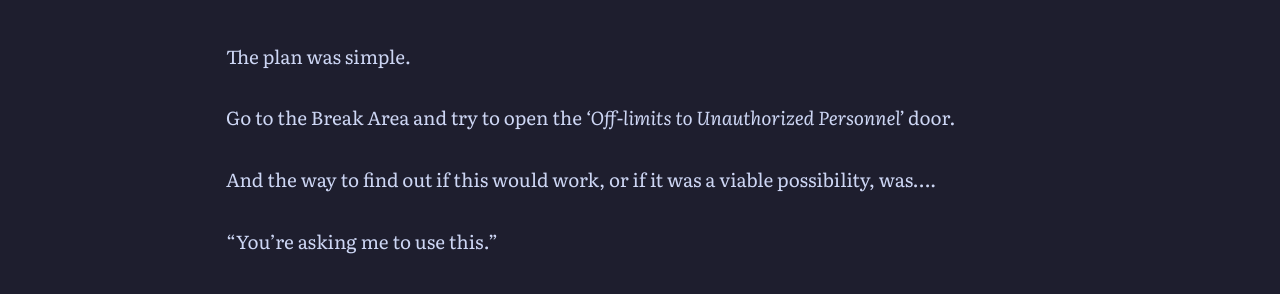
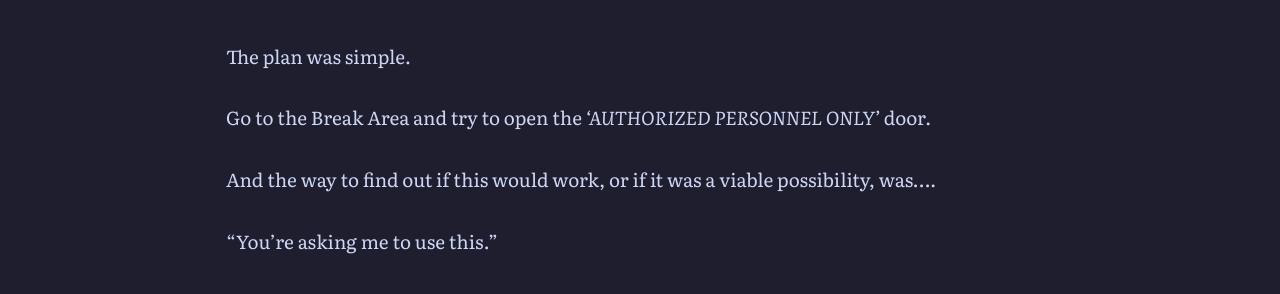
Before and after one commit to soleumn/soleumn.github.io, a Jekyll site: the page built from _chapters/gsgw/ch386.md, in a window 1280 px wide and 900 px high, scrolled down 24452 px. Shown: the part 157-451 px from the top of the window. Built offline with Jekyll 4.4.1, drawn with Linux system fonts in a browser that asks for light colours; some web fonts are replaced; comment, search, counter and statistics services are not loaded.

Commit message:
Edit Chapter 386 (via site)

```diff
--- a/_chapters/gsgw/ch386.md
+++ b/_chapters/gsgw/ch386.md
@@ -744,7 +744,7 @@ I had already used mine, but....
 
 The plan was simple.
 
-Go to the Break Area and try to open the *'Off-limits to Unauthorized Personnel'* door.
+Go to the Break Area and try to open the *'AUTHORIZED PERSONNEL ONLY'* door.
 
 And the way to find out if this would work, or if it was a viable possibility, was....
 
```
